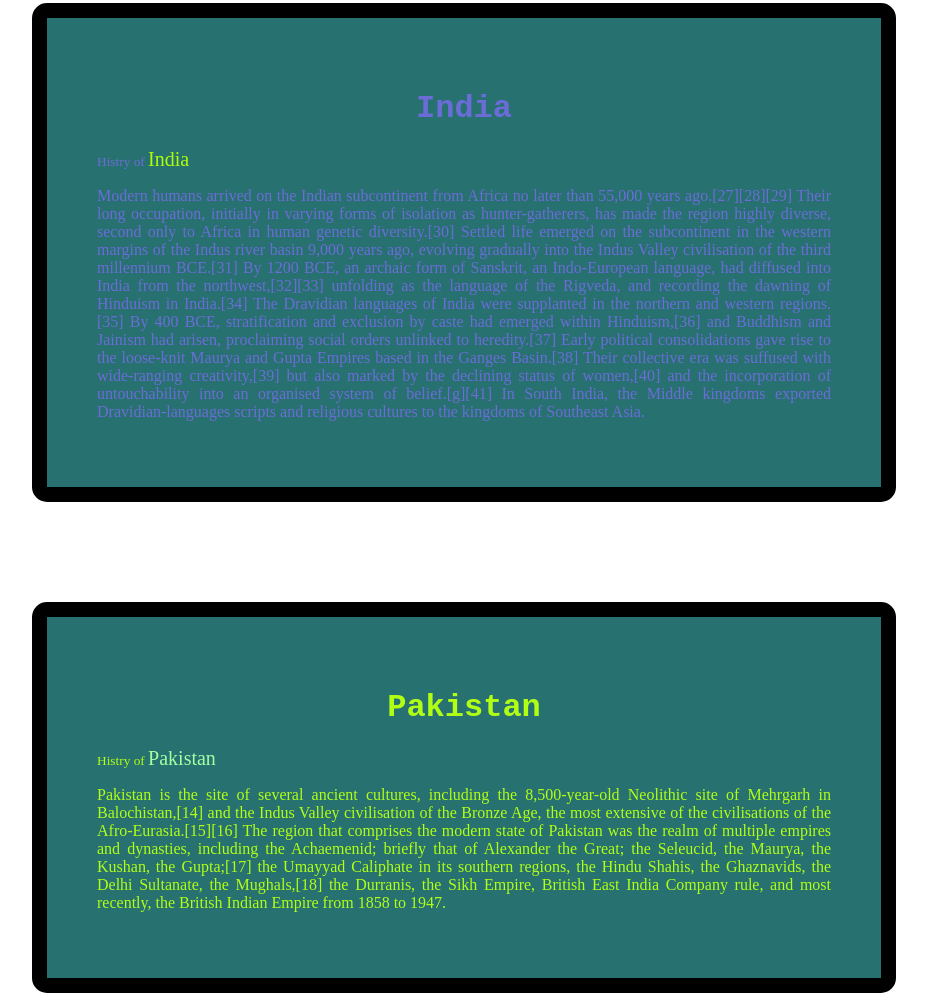
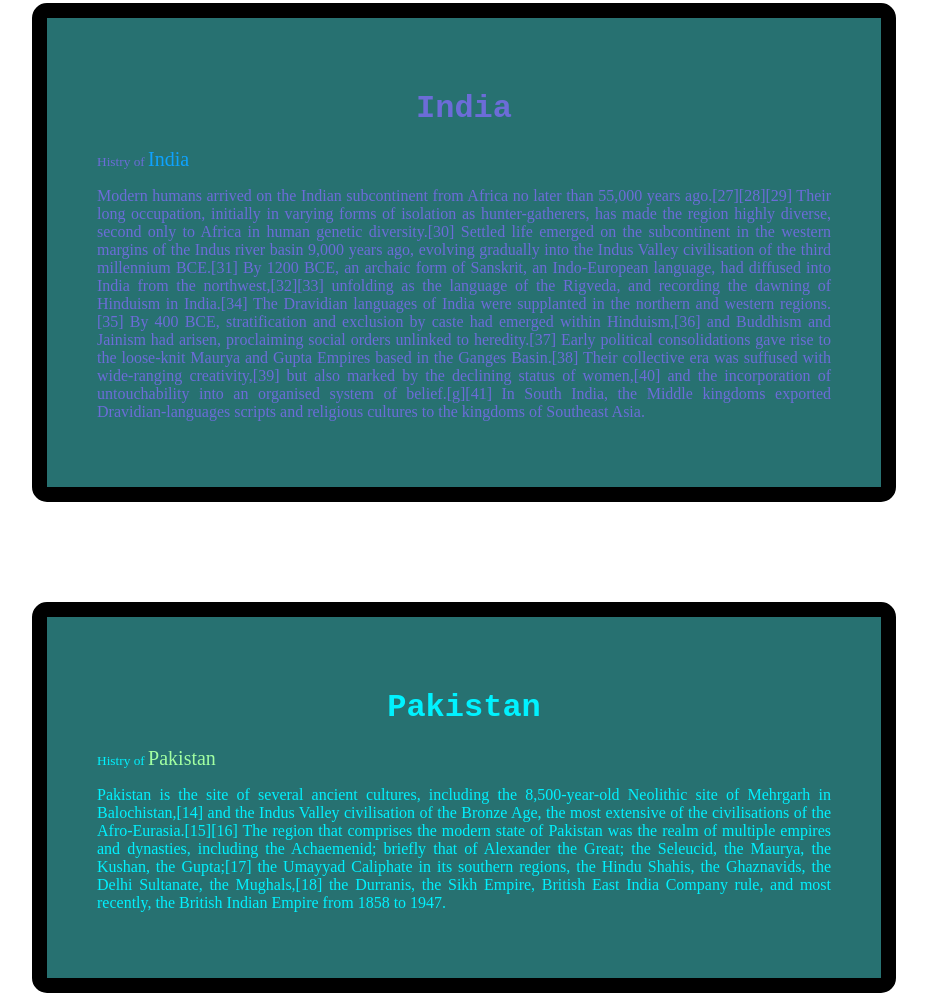
Before and after one commit to codewithmahadihasan/mahadi, a plain HTML site: page css.html in a window 1280 px wide. Shown: the part 832-1833 px from the top of the page, without its empty margins (176-1103 px from the left). Drawn offline with Linux system fonts and the light colour scheme; files that its build step writes are made by us from their sources.

Commit message:
Color change

```diff
--- a/style.css
+++ b/style.css
@@ -35,7 +35,7 @@ div
 }
 .India1
 {
-    color: rgb(175, 253, 6); font-size: 20px;
+    color: rgb(14, 163, 255); font-size: 20px;
 }
 .India2
 {
@@ -44,7 +44,7 @@ div
 }
 .Pakistan
 {
-    color: rgb(177, 255, 21);background-color: rgb(39, 113, 113);
+    color: rgb(0, 242, 255);background-color: rgb(39, 113, 113);
     text-align: justify;
 
 }
```
